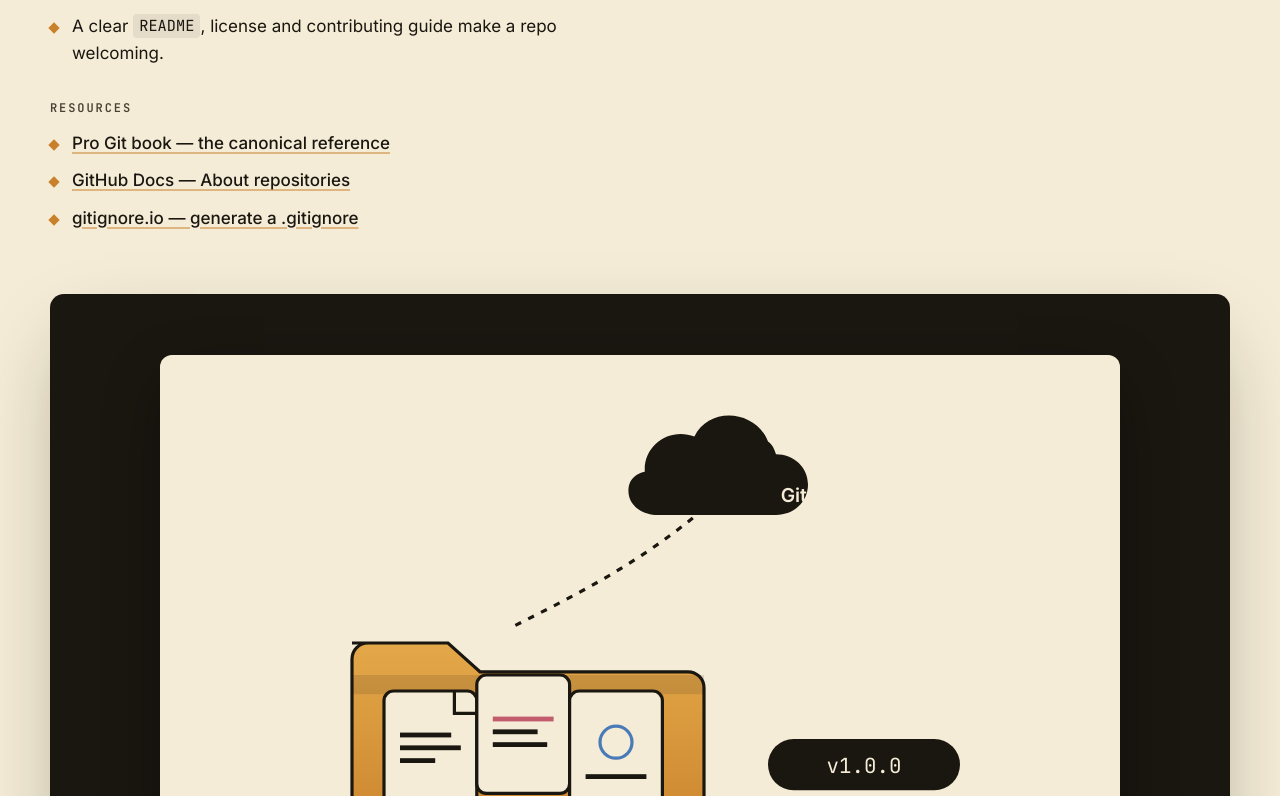
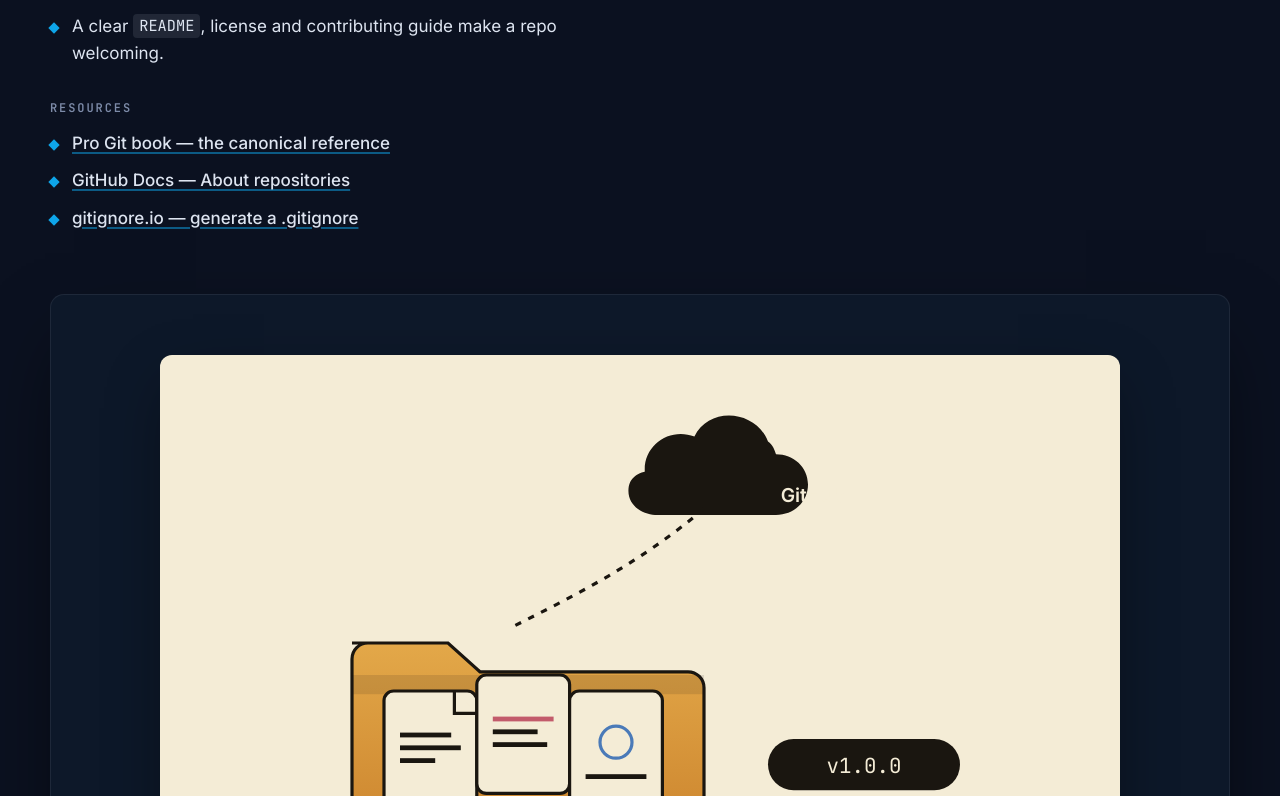
Before and after one commit to massimonastasi/learning-git, a plain HTML site: page index.html in a window 1280 px wide. Shown: the part 1364-2160 px from the top of the page. Drawn offline with nearby package versions, Linux system fonts and the light colour scheme.

Commit message:
Apply midnight ocean color theme
Replaces the warm cream-and-amber palette with a deep navy and sky-blue
scheme: dark page bg (#0b1120), light text (#dde4f0), sky-blue accents
(#0ea5e9), and a near-black animation stage (#0d1829). SVG backgrounds
are hardcoded to the original cream so the existing illustration elements
remain readable inside each animation window.

Co-Authored-By: Claude Sonnet 4.6 <noreply@anthropic.com>

```diff
--- a/styles.css
+++ b/styles.css
@@ -1,22 +1,22 @@
 /* =========================================================
    Git cheat sheet — styles
-   Editorial cream-and-ink theme inspired by the source slide.
+   Midnight ocean theme — deep navy with sky-blue accents.
    ========================================================= */
 
 :root {
-  --bg: #f4ecd6;
-  --bg-deep: #ece2c5;
-  --ink: #1a1610;
-  --ink-soft: #4a4036;
-  --amber: #c9802a;
-  --gold: #e3a849;
-  --blue: #4a7ab8;
-  --rose: #c25b6b;
-  --green: #6a994e;
-  --red: #bc4749;
-  --line: rgba(26, 22, 16, 0.15);
+  --bg: #0b1120;
+  --bg-deep: #111827;
+  --ink: #dde4f0;
+  --ink-soft: #7d8ba8;
+  --amber: #0ea5e9;
+  --gold: #38bdf8;
+  --blue: #818cf8;
+  --rose: #fb7185;
+  --green: #34d399;
+  --red: #f87171;
+  --line: rgba(221, 228, 240, 0.1);
   --radius: 14px;
-  --shadow: 0 24px 48px -32px rgba(26, 22, 16, 0.35);
+  --shadow: 0 24px 48px -32px rgba(0, 0, 0, 0.6);
   --maxw: 1180px;
 }
 
@@ -38,7 +38,7 @@ body {
 code, .mono {
   font-family: "JetBrains Mono", ui-monospace, SFMono-Regular, Menlo, monospace;
   font-size: 0.9em;
-  background: rgba(26, 22, 16, 0.07);
+  background: rgba(221, 228, 240, 0.1);
   padding: 0.08em 0.4em;
   border-radius: 4px;
 }
@@ -46,7 +46,7 @@ code, .mono {
 a {
   color: var(--ink);
   text-decoration: underline;
-  text-decoration-color: rgba(201, 128, 42, 0.5);
+  text-decoration-color: rgba(14, 165, 233, 0.5);
   text-underline-offset: 3px;
   text-decoration-thickness: 2px;
   transition: color 0.15s, text-decoration-color 0.15s;
@@ -66,7 +66,7 @@ a:hover {
   justify-content: space-between;
   gap: 16px;
   padding: 14px clamp(20px, 4vw, 48px);
-  background: rgba(244, 236, 214, 0.85);
+  background: rgba(11, 17, 32, 0.9);
   backdrop-filter: saturate(140%) blur(10px);
   -webkit-backdrop-filter: saturate(140%) blur(10px);
   border-bottom: 1px solid var(--line);
@@ -272,11 +272,11 @@ a:hover {
 /* ---------- visuals ---------- */
 .concept-visual {
   margin: 0;
-  background: var(--ink);
-  border: 1px solid rgba(26, 22, 16, 0.3);
+  background: #0d1829;
+  border: 1px solid rgba(221, 228, 240, 0.08);
   border-radius: var(--radius);
   padding: clamp(28px, 5vw, 60px) clamp(20px, 4vw, 56px);
-  box-shadow: 0 32px 80px -24px rgba(26, 22, 16, 0.4);
+  box-shadow: 0 32px 80px -24px rgba(0, 0, 0, 0.7);
 }
 
 .anim-svg {
@@ -285,7 +285,7 @@ a:hover {
   height: auto;
   display: block;
   border-radius: 12px;
-  background: var(--bg);
+  background: #f4ecd6;
   margin: 0 auto;
   box-shadow: 0 20px 60px -12px rgba(0, 0, 0, 0.45);
 }
@@ -300,7 +300,7 @@ a:hover {
   appearance: none;
   border: 1px solid rgba(244, 236, 214, 0.35);
   background: transparent;
-  color: var(--bg);
+  color: #f4ecd6;
   font-family: "JetBrains Mono", monospace;
   font-size: 12px;
   text-transform: uppercase;
@@ -311,9 +311,9 @@ a:hover {
   transition: background 0.15s, color 0.15s, border-color 0.15s;
 }
 .replay:hover {
-  background: var(--bg);
-  color: var(--ink);
-  border-color: var(--bg);
+  background: #f4ecd6;
+  color: #1a1610;
+  border-color: #f4ecd6;
 }
 
 /* ---------- footer ---------- */
```
